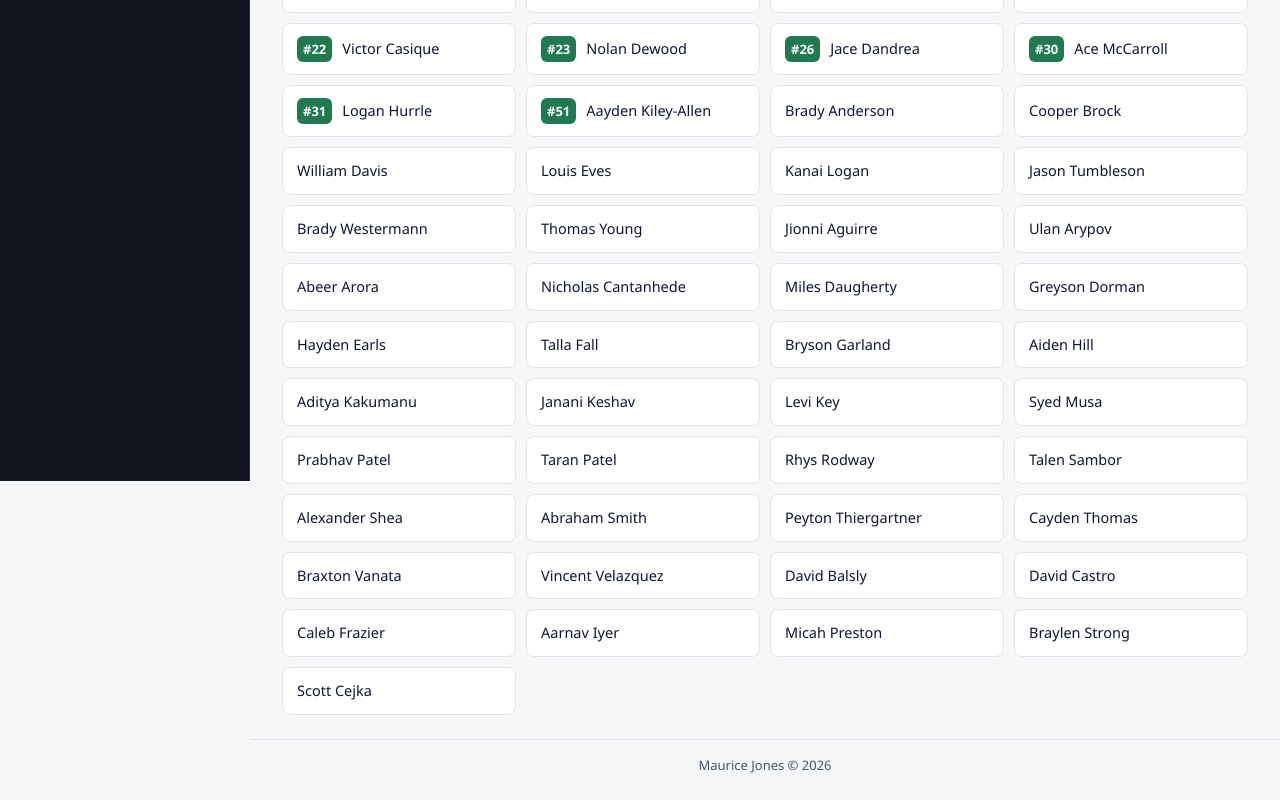
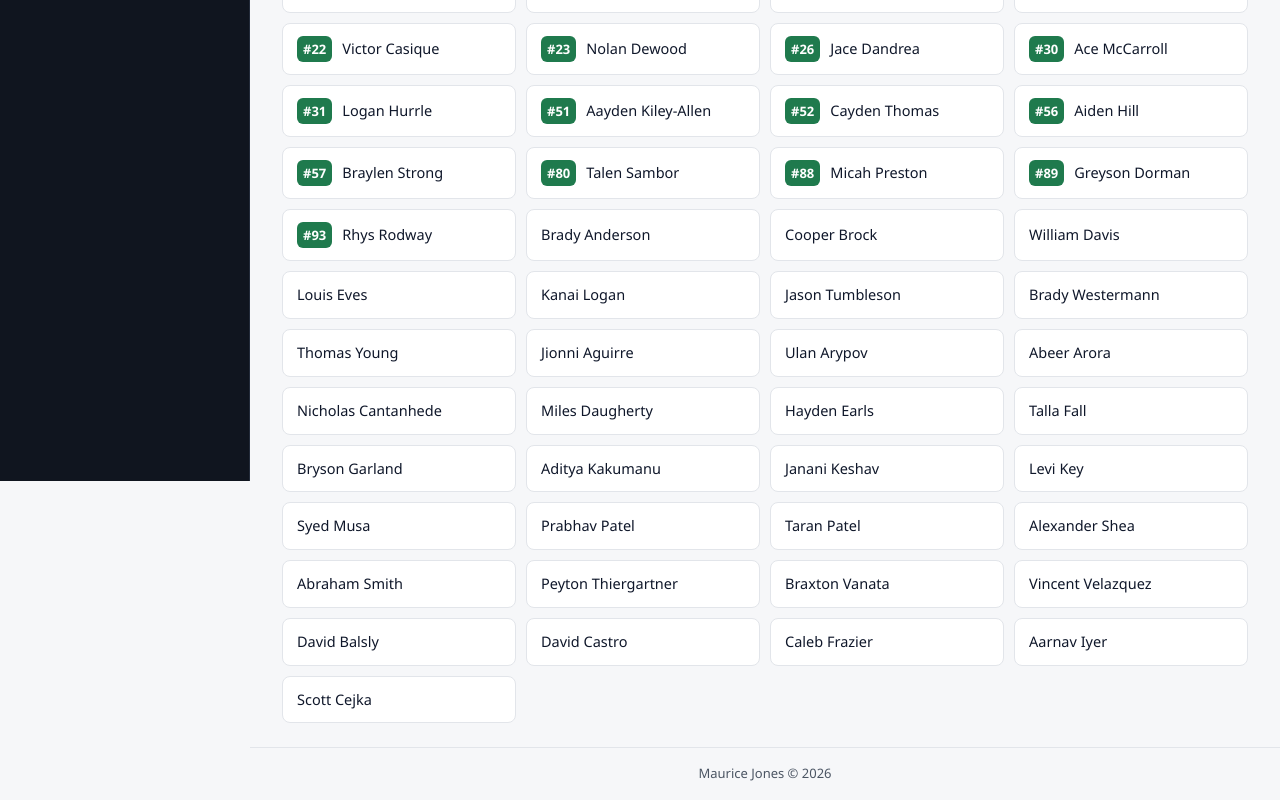
Before and after one commit to Reesejones1989/MMS8thGrade, a React (Vite) app: page /roster in a window 1280 px wide. Shown: the part 319-1119 px from the top of the page. Built offline with nearby package versions, Linux system fonts and the light colour scheme.

Commit message:
roster update

```diff
--- a/src/data/roster.ts
+++ b/src/data/roster.ts
@@ -28,12 +28,12 @@ const players: Player[] = [
   { number: null, first: "Nicholas", last: "Cantanhede" },
   { number: null, first: "Miles", last: "Daugherty" },
   { number: 23, first: "Nolan", last: "Dewood" },
-  { number: null, first: "Greyson", last: "Dorman" },
+  { number: 89, first: "Greyson", last: "Dorman" },
   { number: null, first: "Hayden", last: "Earls" },
   { number: null, first: "Talla", last: "Fall" },
   { number: null, first: "Bryson", last: "Garland" },
   { number: 20, first: "Nygel", last: "Goines" },
-  { number: null, first: "Aiden", last: "Hill" },
+  { number: 56, first: "Aiden", last: "Hill" },
   { number: 31, first: "Logan", last: "Hurrle" },
   { number: null, first: "Aditya", last: "Kakumanu" },
   { number: null, first: "Janani", last: "Keshav" },
@@ -41,12 +41,12 @@ const players: Player[] = [
   { number: null, first: "Syed", last: "Musa" },
   { number: null, first: "Prabhav", last: "Patel" },
   { number: null, first: "Taran", last: "Patel" },
-  { number: null, first: "Rhys", last: "Rodway" },
-  { number: null, first: "Talen", last: "Sambor" },
+  { number: 93, first: "Rhys", last: "Rodway" },
+  { number: 80, first: "Talen", last: "Sambor" },
   { number: null, first: "Alexander", last: "Shea" },
   { number: null, first: "Abraham", last: "Smith" },
   { number: null, first: "Peyton", last: "Thiergartner" },
-  { number: null, first: "Cayden", last: "Thomas" },
+  { number: 52, first: "Cayden", last: "Thomas" },
   { number: null, first: "Braxton", last: "Vanata" },
   { number: null, first: "Vincent", last: "Velazquez" },
   { number: 8, first: "Maurice", last: "Jones III" },
@@ -58,9 +58,9 @@ const players: Player[] = [
   { number: null, first: "Caleb", last: "Frazier" },
   { number: null, first: "Aarnav", last: "Iyer" },
   { number: 30, first: "Ace", last: "McCarroll" },
-  { number: null, first: "Micah", last: "Preston" },
+  { number: 88, first: "Micah", last: "Preston" },
   { number: 21, first: "Elijah", last: "Quirch" },
-  { number: null, first: "Braylen", last: "Strong" },
+  { number: 57, first: "Braylen", last: "Strong" },
   { number: null, first: "Scott", last: "Cejka" },
 ];
 
```
